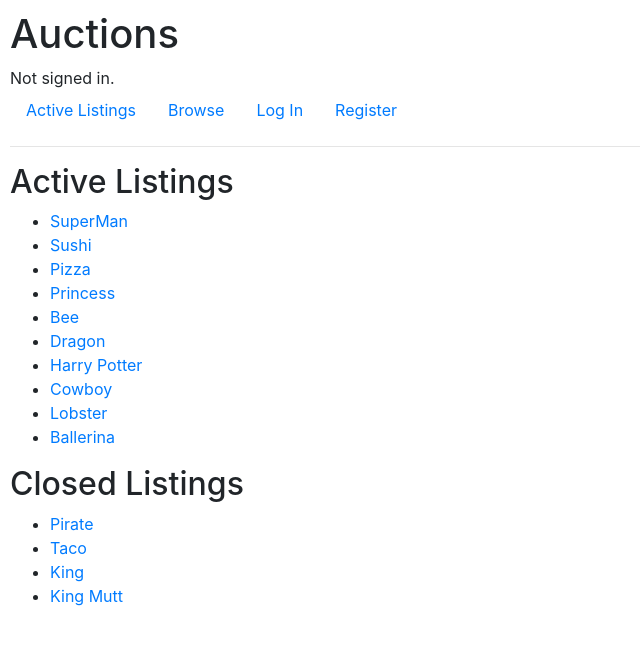
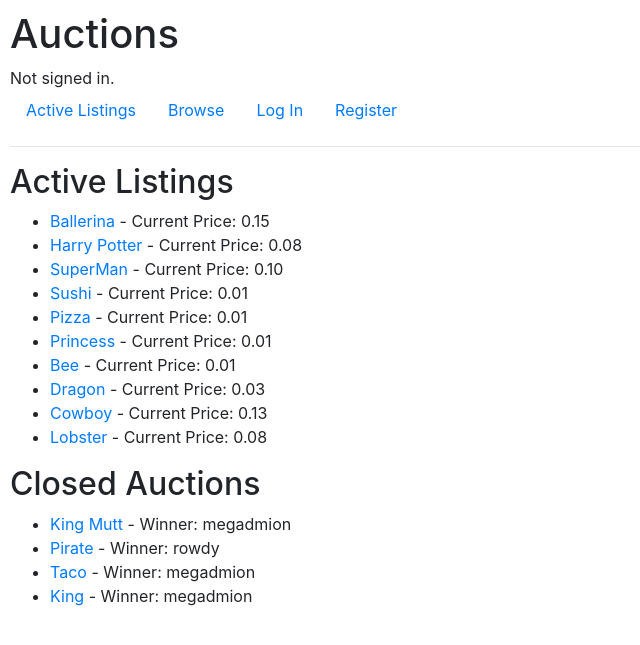
Before and after one commit to zanyfunster/commerce, a Django app: page / in a window 1280 px wide. Shown: the top 645 px of the page, without its empty margins (0-640 px from the left). Run offline with Django 3.2, Linux system fonts and the light colour scheme; data comes from the database, SQL or seed files in the repository; both versions use the stored data as it was after the commit; some libraries are stand-ins or nearby versions.

Commit message:
added last_modified to listing for sorting on index.html, added current_price and winner to listing and close for easier display/access

```diff
--- a/auctions/admin.py
+++ b/auctions/admin.py
@@ -4,7 +4,7 @@ from django.contrib import admin
 from .models import Bid, Comment, User, Listing, Category, Pet
 
 class ListingAdmin(admin.ModelAdmin):
-    list_display = ("title", "description", "listing_created", "creator", "status")
+    list_display = ("title", "description", "status", "last_modified", "listing_created", "creator")
 
 class BidAdmin(admin.ModelAdmin):
     list_display = ("bidder", "item", "amount", "bid_timestamp")
--- a/auctions/models.py
+++ b/auctions/models.py
@@ -33,6 +33,7 @@ class Listing(models.Model):
     description = models.TextField(max_length=350)
     imageURL = models.URLField(max_length=250, blank=True, null=True)
     listing_created = models.DateField(auto_now_add=True)
+    last_modified = models.DateTimeField(auto_now=True, blank=True, null=True)
     creator = models.ForeignKey(User, on_delete=models.CASCADE, related_name="listings_by_creator")
     winner = models.ForeignKey(User, on_delete=models.CASCADE, blank=True, null=True, related_name="winnings")
     STATUS = Choices('Active', 'Closed')
--- a/auctions/templates/auctions/index.html
+++ b/auctions/templates/auctions/index.html
@@ -13,11 +13,12 @@
             <a href="{% url 'listing' listing.id %}">
             {{ listing.title }}
             </a>
+            - Current Price: {{ listing.current_price }}
         </li>
         {% endfor %}
     </ul>
 
-    <h2>Closed Listings</h2>
+    <h2>Closed Auctions</h2>
 
     <ul>
         {% for listing in ended %}
@@ -25,6 +26,7 @@
             <a href="{% url 'listing' listing.id %}">
             {{ listing.title }}
             </a>
+            - Winner: {{ listing.winner }}
         </li>
         {% endfor %}
     </ul>
--- a/auctions/templates/auctions/listing.html
+++ b/auctions/templates/auctions/listing.html
@@ -22,7 +22,7 @@
     {% endif %}
 
     <h2>{{ listing.title }}</h2>
-    <p><span class="badge badge-pill badge-secondary"> {{ listing.pet_type }} </span>{% for category in categories %} <span class="badge badge-pill badge-light">{{ category }}</span> {% endfor %} </p>
+    <p><span class="badge badge-pill badge-secondary"> <a href="{% url 'category' listing.pet_type|slugify %}">{{ listing.pet_type }} </a></span>{% for category in categories %} <span class="badge badge-pill badge-light"><a href="{% url 'category' category|slugify %}">{{ category }}</a></span> {% endfor %} </p>
     <p>{{ listing.description }}</p>
 
     <img src="{{ listing.imageURL }}">
--- a/auctions/util.py
+++ b/auctions/util.py
@@ -9,7 +9,7 @@ def GetListingBids(listing_id):
     # if there are any existing bids
     if len(bids) > 0:
         # set price to current highest bid
-        price = bids[0].amount
+        price = listing.current_price
     # if no bids yet, set price to reserve
     else:
         price = listing.reserve
--- a/auctions/views.py
+++ b/auctions/views.py
@@ -15,8 +15,8 @@ from .util import GetListingBids, GetHighestBidder, CapitalizeTitle
 
 def index(request):
     return render(request, "auctions/index.html", {
-        "listings": Listing.objects.filter(status='Active'),
-        "ended": Listing.objects.filter(status='Closed')
+        "listings": Listing.objects.order_by('-last_modified').filter(status='Active'),
+        "ended": Listing.objects.order_by('-last_modified').filter(status='Closed')
     })
 
 
@@ -77,7 +77,7 @@ def listing(request, listing_id):
     # get listing info, high bid or reserve for price, and bid history
     listing_bid = GetListingBids(listing_id)
     listing = listing_bid[0]
-    price = listing_bid[1]
+    price = listing.current_price
     bids = listing_bid[2]
     user = request.user
     categories = listing.categories.all()
@@ -125,11 +125,14 @@ def bid(request, listing_id):
 
         # get bid amount from form
         bid_form = BidForm(request.POST)
+        listing = Listing.objects.get(pk=listing_id)
 
         # if bid is valid
         if bid_form.is_valid():
 
             bid = bid_form.save()
+            listing.current_price = bid.amount
+            listing.save()
             listing = bid.item
             bidder = bid.bidder
 
@@ -216,17 +219,18 @@ def close(request, listing_id):
     if request.method == "POST":
 
         listing = Listing.objects.get(pk=listing_id)
+        high_bidder = GetHighestBidder(listing_id)
+        listing.winner = high_bidder
+
+        if high_bidder is not None:
+            winner_message = f"Winner: {listing.winner}"
+        else:
+            winner_message = "No bids. No winner."
+
         listing.status = 'Closed'
         listing.save()
 
-        high_bidder = GetHighestBidder(listing_id)
-
-        if high_bidder is not None:
-            winner = f"The winner is {high_bidder}!"
-        else:
-            winner = "No one bid on this auction, so there is no winner!"
-
-        ended_message = f"You ended this auction. {winner}"
+        ended_message = f"You ended this auction. {winner_message}"
         messages.add_message(request, messages.WARNING, ended_message)
 
         return HttpResponseRedirect(reverse("listing", kwargs={'listing_id': listing_id}))
```
Also changed, not shown: db.sqlite3.
